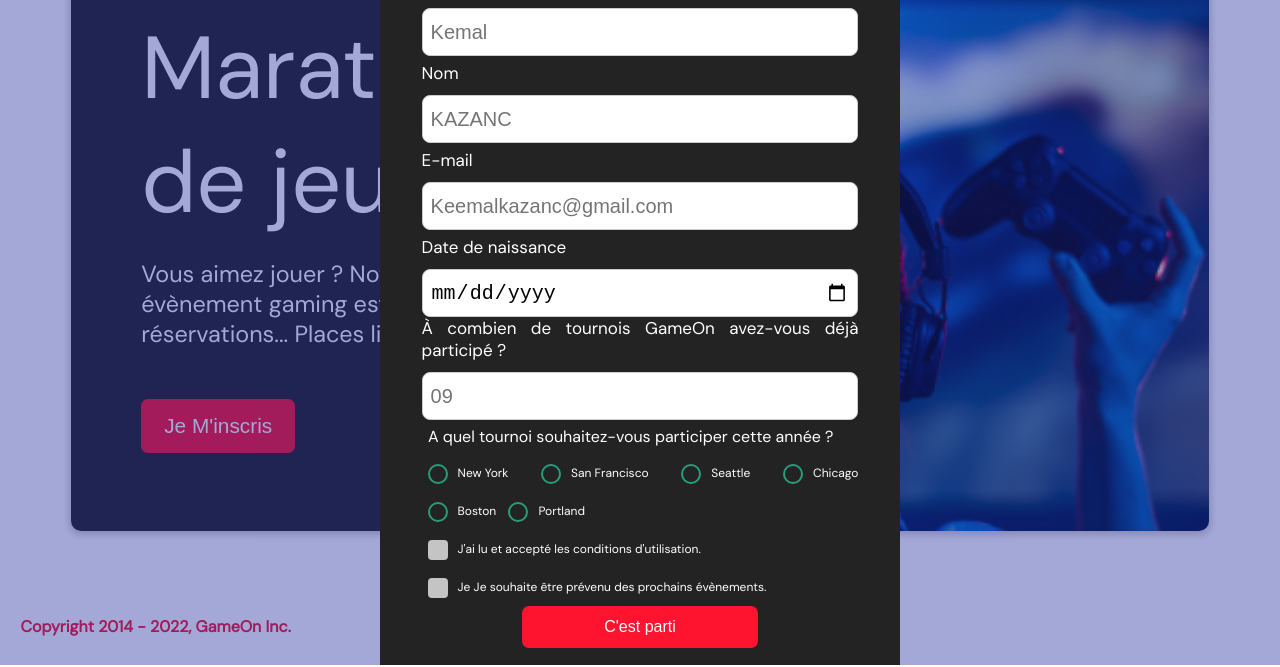
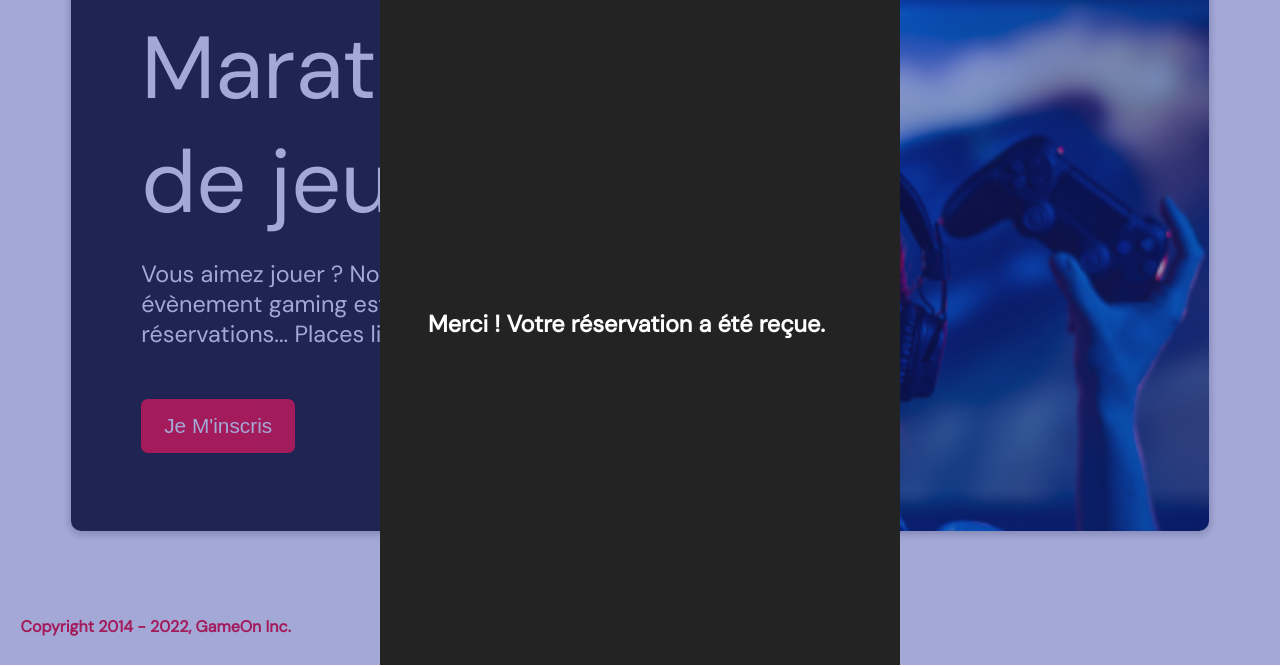
Before and after one commit to kemalkazanc/GameOn, a plain HTML site: page starterOnly/index.html in a window 1280 px wide. Both pictures are taken after a click on the button "Je M'inscris". Shown: the part 135-802 px from the top of the page. Drawn offline with Linux system fonts and the light colour scheme.

Commit message:
message de validation

```diff
--- a/starterOnly/index.html
+++ b/starterOnly/index.html
@@ -61,6 +61,10 @@
           <span class="close"></span>
           <div class="modal-body">
             <form name="reserve" action="index.html" method="get" id="form" onsubmit="return validate();">
+              <div class="confirm-message" style="display: flex;">
+                <p>Merci ! Votre réservation a été reçue.</p>
+                <input class="close-btn button" type="button" value="Fermer">
+              </div>
               <div class="formData">
                 <label for="first">Prénom</label><br>
                 <input class="text-control" type="text" id="first" name="Prénom"  placeholder="Kemal"/><br>
--- a/starterOnly/modal.css
+++ b/starterOnly/modal.css
@@ -345,6 +345,18 @@ input[data-error]::after {
   cursor: pointer;
   border: 0;
 }
+
+.confirm-message{
+  display: none;
+  flex-direction: column;
+  text-align: center;
+}
+
+.confirm-message p {
+  height: 710px;
+  display: flex;
+  align-items: center;
+}
 /* custom select styles */
 .custom-select {
   position: relative;
--- a/starterOnly/modal.js
+++ b/starterOnly/modal.js
@@ -3,6 +3,7 @@ const modalBtn = document.querySelectorAll(".modal-btn");
 const formData = document.querySelectorAll(".formData");
 const modalbg = document.querySelector(".bground");
 const closeModal = document.querySelector(".close");
+const closeMessage = document.querySelector(".confirm-message")
 const form = document.querySelector("form");
 const submitBtn = document.querySelector(".js-submitBtn");
 
@@ -38,6 +39,11 @@ function launchModal() {
 // Close modale
 closeModal.addEventListener("click" , () => {
   modalbg.style.display = "none";
+})
+
+// Close Message
+closeMessage.addEventListener("click" , () => {
+  closeMessage.style.display = "none";
 })
 
   //Cette variable va nous permettre d'afficher le text d'erreur
```
